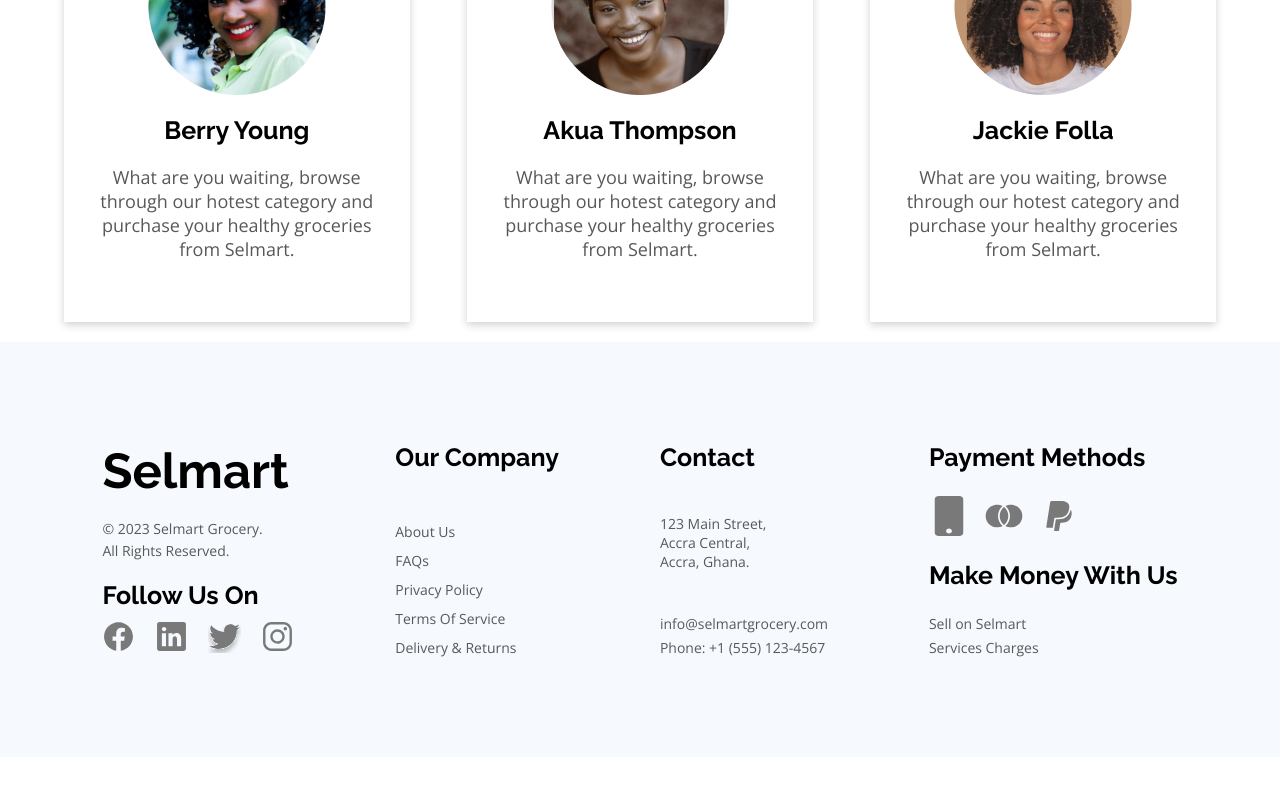
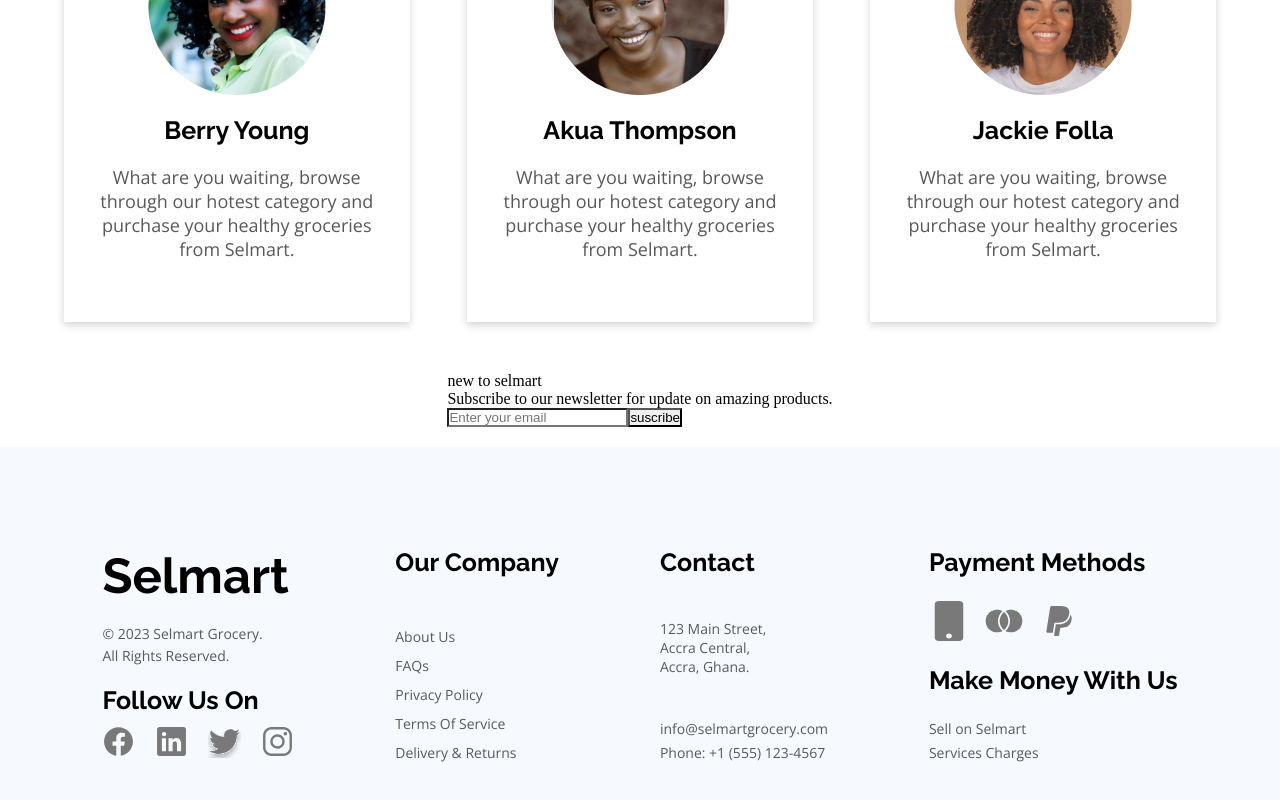
Before and after one commit to mambachristophersteven/selmart-copy, a React (Vite) app: page / in a window 1280 px wide. Shown: the part 4458-5258 px from the top of the page. Before the commit the page ends 5215 px from the top, so only its background shows below. Built offline with nearby package versions, Linux system fonts and the light colour scheme.

Commit message:
Newsletter component initialized with styling file and content

```diff
--- /dev/null
+++ b/src/Components/Newsletter/Newsletter.jsx
@@ -0,0 +1,16 @@
+import styles from './Newsletter.module.css'
+
+const Newsletter = () => {
+  return (
+    <div className={styles.newsletter}>
+        <p className={styles.news_heading}>new to selmart</p>
+        <p className={styles.news_sub_heading}>Subscribe to our newsletter for update on amazing products.</p>
+        <div className={styles.news_form}>
+            <input type="email" name="email" id="email" placeholder='Enter your email'/>
+            <input type="button" value="suscribe" />
+        </div>
+    </div>
+  )
+}
+
+export default Newsletter
--- a/src/Pages/Home/Home.jsx
+++ b/src/Pages/Home/Home.jsx
@@ -13,6 +13,7 @@
 import FlashCard from '../../Components/FlashCard/FlashCard'
 import CustomerCard from '../../Components/CustomerCard/CustomerCard'
 import customers from '../../assets/customers'
+import Newsletter from '../../Components/Newsletter/Newsletter'
 
 const Home = () => {
   return (
@@ -77,6 +78,7 @@
             })}
           </div>
         </div>
+        <Newsletter />
     </div>
   )
 }
```
Also changed, not shown: src/Components/Newsletter/Newsletter.module.css (added), src/assets/newsletter-background.png (added).
